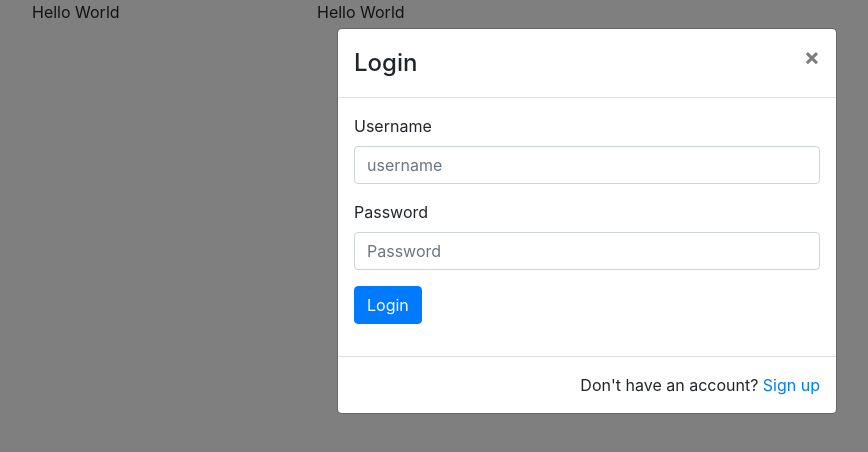
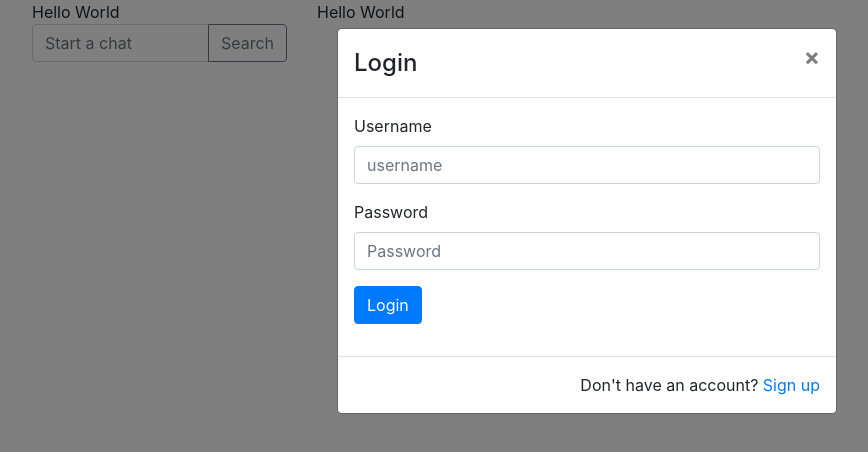
Before and after one commit to mweston6288/chatroomApp, a React (Create React App) app in the folder client/: page / in a window 1280 px wide. Shown: the top 452 px of the page, without its empty margins (53-921 px from the left). Built offline with nearby package versions, Linux system fonts and the light colour scheme.

Commit message:
Added a search bar. It's non-functional right now

```diff
--- a/client/src/App.js
+++ b/client/src/App.js
@@ -5,15 +5,19 @@ import Col from "react-bootstrap/Col";
 import LoginWindow from "./components/Login/LoginWindow";
 import { UserProvider } from "./utils/UserContext";
 import { LoginProvider } from "./utils/LoginContext";
+import { SearchProvider } from "./utils/SearchContext";
+import SearchBar from "./components/Search/SearchBar";
 function App() {
   return (
     <>
       <UserProvider>
         <LoginProvider>
+          <SearchProvider>
           <Container>
             <Row>
               <Col sm={3}>
                 Hello World
+                <SearchBar/>
               </Col>
               <Col sm={9}>
                 Hello World
@@ -21,7 +25,7 @@ function App() {
             </Row>
           </Container>
           <LoginWindow />
-
+          </SearchProvider>
         </LoginProvider>
       </UserProvider>
 
--- /dev/null
+++ b/client/src/components/Search/SearchBar.js
@@ -0,0 +1,36 @@
+import React from "react";
+import InputGroup from "react-bootstrap/InputGroup";
+import FormControl from "react-bootstrap/FormControl";
+import Button from "react-bootstrap/Button";
+import { useSearchContext } from "../../utils/SearchContext";
+
+function SearchBar(){
+
+	const [search, setSearch] = useSearchContext();
+
+	const updateField= (e)=>{
+		setSearch({type: "updateField", field: e.target.value})
+		console.log(search);
+	}
+	const handleClick=(e)=>{
+		setSearch({ type: "resetState"})
+		console.log(search);
+
+
+	}
+	return(
+		<>
+			<InputGroup className="mb-3">
+				<FormControl
+					placeholder="Start a chat"
+					onChange={updateField}
+					value={search.field}
+				/>
+				<InputGroup.Append>
+					<Button variant="outline-secondary" onClick={handleClick}>Search</Button>
+				</InputGroup.Append>
+			</InputGroup>
+		</>
+	)
+}
+export default SearchBar;
--- /dev/null
+++ b/client/src/utils/SearchContext.js
@@ -0,0 +1,34 @@
+
+
+import React, { useReducer, useContext, createContext } from "react";
+
+const SearchContext = createContext();
+const { Provider } = SearchContext;
+
+const reducer = (state, action) => {
+	switch (action.type){
+	case "updateField":{
+		return ({ ...state, field: action.field });
+
+	}
+	case "resetState":{
+		return ({ ...state, field: ""});
+
+	}
+	default:{
+		return({...state});
+	}
+	}
+};
+
+// default state of the context
+const SearchProvider = ({ value = [], ...props }) => {
+	const [state, dispatch] = useReducer(reducer, {
+		field: ""
+	});
+	return <Provider value={[state, dispatch]}{...props} />;
+};
+const useSearchContext = () => {
+	return useContext(SearchContext);
+};
+export { SearchProvider, useSearchContext };
```
